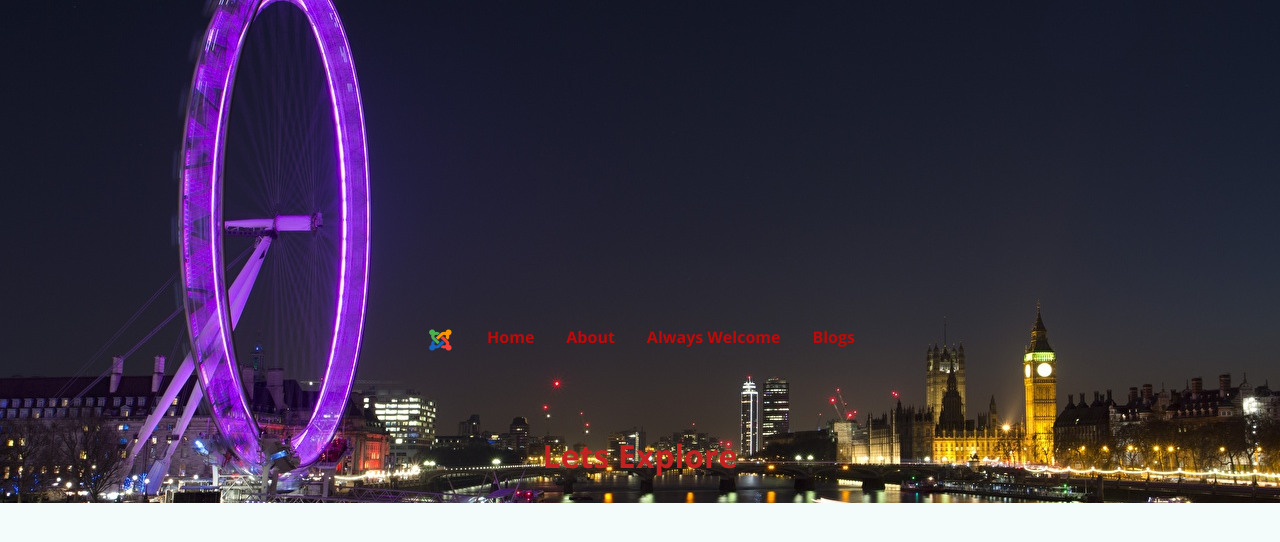
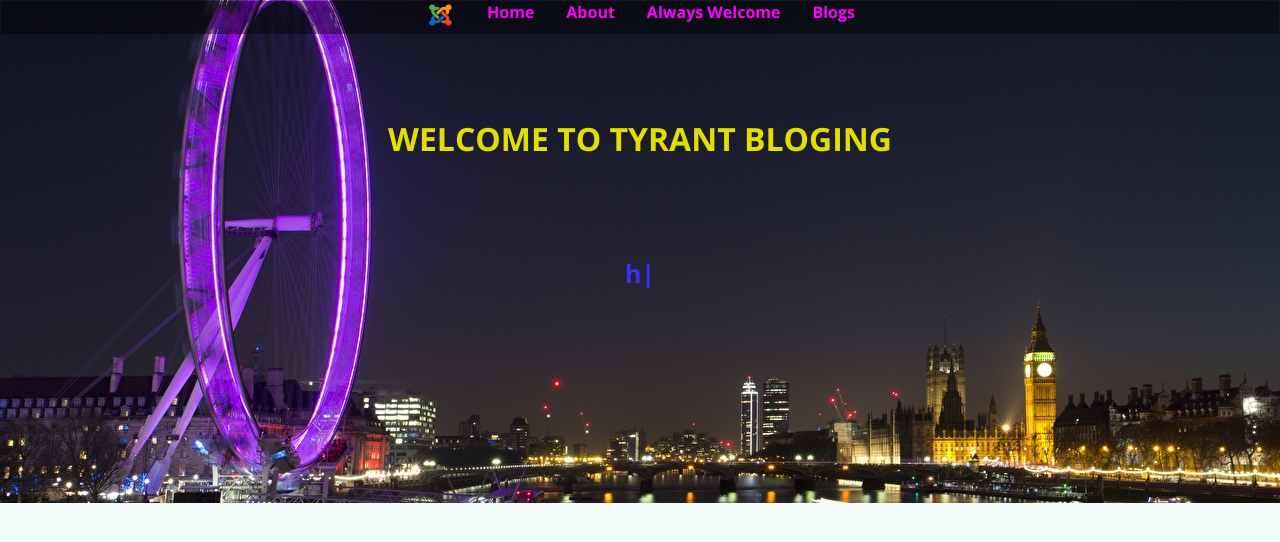
Before and after one commit to Rounok123/Tyrant-Blog-Website, a React (Create React App) app in the folder my-app/: page /home in a window 1280 px wide. Shown: the top 542 px of the page. Built offline with nearby package versions, Linux system fonts and the light colour scheme.

Commit message:
r commit

```diff
--- a/my-app/package.json
+++ b/my-app/package.json
@@ -8,8 +8,10 @@
     "@testing-library/user-event": "^12.8.3",
     "react": "^17.0.2",
     "react-dom": "^17.0.2",
+    "react-particles-js": "^3.5.3",
     "react-router-dom": "^5.2.0",
     "react-scripts": "4.0.3",
+    "react-typed": "^1.2.0",
     "web-vitals": "^1.1.2"
   },
   "scripts": {
--- a/my-app/public/index.html
+++ b/my-app/public/index.html
@@ -6,7 +6,7 @@
     <meta name="viewport" content="width=device-width, initial-scale=1" />
     <meta name="theme-color" content="#000000" />
     <meta name="description" content="Web site created using create-react-app"/>
-    <link rel="apple-touch-icon" href="%PUBLIC_URL%/logo192.png" />
+    <!-- <link rel="apple-touch-icon" href="%PUBLIC_URL%/logo192.png" /> -->
     <link rel="manifest" href="%PUBLIC_URL%/manifest.json" />
     <title>Tyrant</title>
   </head>
--- a/my-app/src/App.css
+++ b/my-app/src/App.css
@@ -1,6 +1,4 @@
-
-.App{
-  width: 95%;
-  margin: auto;
-  /* border: 2px solid red; */
+*{
+  margin: 0px;
+  padding: 0px;
 }
--- a/my-app/src/components/Card/style.css
+++ b/my-app/src/components/Card/style.css
@@ -6,7 +6,7 @@
 body {
   background-color: #f3fbfb;
   font-family: "Open Sans", sans-serif;
-  display: flex;
+  /* display: flex; */
   align-items: center;
   justify-content: center;
   height: 100vh;
--- a/my-app/src/components/Navbar/index.js
+++ b/my-app/src/components/Navbar/index.js
@@ -3,7 +3,7 @@ import './style.css';
 const Navbar = () => {
 return (
 	<nav>
-		<img src="./favicon.png"></img>
+		<a href="/home"><img src="./favicon.png"></img></a>
 		<ul>
 			<li><a href="/home">Home</a></li>
 			<li><a href="/about">About</a></li>
--- a/my-app/src/components/Navbar/style.css
+++ b/my-app/src/components/Navbar/style.css
@@ -5,6 +5,19 @@
 nav{
     display: flex;
     justify-content: center;
+    position: sticky;
+    top: 0px;
+}
+nav::before{
+    content: "";
+    position: absolute;
+    top:0px;
+    left:0px;
+    height: 100%;
+    width:100%;
+    background-color: black;
+    z-index: -1;
+    opacity: 0.43;
 }
 nav img{
     height: 28px;
@@ -20,10 +33,11 @@ nav ul li{
 }
 nav ul li a{
     text-decoration: none;
-    color: rgb(192, 9, 9);
+    color: magenta;
     font-weight: bold;
     margin-top: 2px;
 }
 nav ul li a:hover{
     color: rgb(0, 255, 242);
+    border-bottom: 2px solid rgb(179, 138, 4);
 }
--- a/my-app/src/containers/home/index.js
+++ b/my-app/src/containers/home/index.js
@@ -1,10 +1,21 @@
 import React from 'react';
+import Typed from 'react-typed';
 import './style.css';
 
 const Home  = props => {
     return (
         <div id="home">
-            <h1>Lets Explore</h1>
+            <h1>Welcome to Tyrant Bloging</h1>
+            <h3 id="type">
+            <Typed className="text-type"
+                strings={["uhgiuer","isd,ogfgf","hlcshcks"]}
+                typeSpeed={40}
+                backSpeed={60}
+                loop
+            />
+            </h3>
+
+            {/* <h2><a href="#" id="btn">Go To Blog</a></h2> */}
         </div>
     );
 }
--- a/my-app/src/containers/home/style.css
+++ b/my-app/src/containers/home/style.css
@@ -13,6 +13,28 @@
     opacity:1;
 }
 h1{
-    color: rgb(194, 34, 34);
-    margin-top: 5rem;
+    color: rgb(226, 222, 0);
+    margin-top: 5.2rem;
+    text-transform: uppercase;
+    font-size: 2rem;
 }
+#type{
+    margin-top: 6rem;
+}
+.text-type{
+    color: rgb(60, 47, 247);
+    font-size: 25px;
+
+}
+/* h2{
+    margin-top: 3rem;
+}
+#btn{
+    text-decoration: none;
+    width: 2rem;
+    border: 2px solid red;
+    background-color: transparent;
+    color: salmon;
+    padding: 3px;
+    border-radius: 9px;
+} */
--- a/my-app/src/index.css
+++ b/my-app/src/index.css
@@ -1,5 +1,5 @@
 body {
-  margin: 0;
+  margin: 0px;
   font-family: -apple-system, BlinkMacSystemFont, 'Segoe UI', 'Roboto', 'Oxygen',
     'Ubuntu', 'Cantarell', 'Fira Sans', 'Droid Sans', 'Helvetica Neue',
     sans-serif;
```
Also changed, not shown: 1 other file (tests, documents, lock files or other folders).
